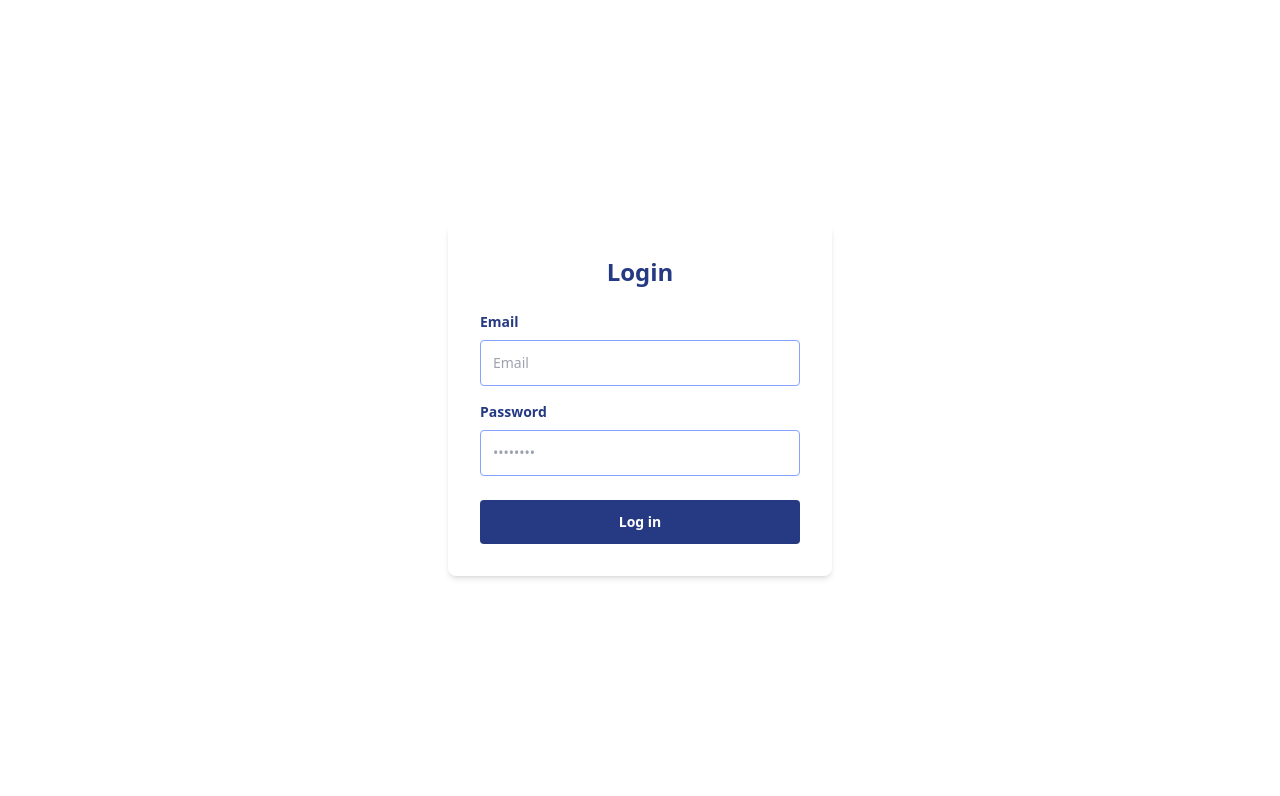
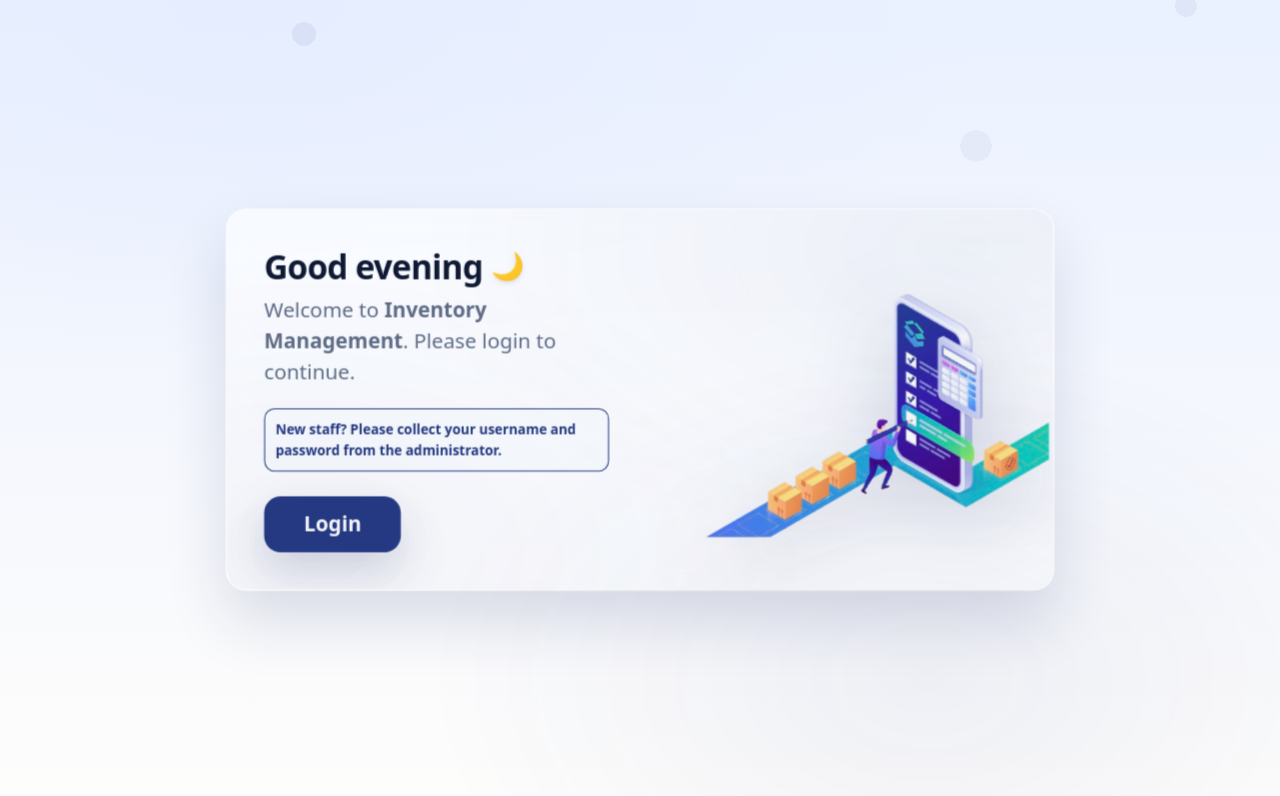
Before and after one commit to amirahamoodalbraiki/inventory-management-mvp, a React (Vite) app in the folder frontend/: page / in a window 1280 px wide. Shown: the top 796 px of the page. Built offline with nearby package versions, Linux system fonts and the light colour scheme; no server answers.

Commit message:
now it start with welcome page as deafult, logout bring you back to welcome

```diff
--- a/frontend/src/App.jsx
+++ b/frontend/src/App.jsx
@@ -14,7 +14,7 @@ import WelcomePage from "./pages/WelcomePage.jsx";
 
 function Layout() {
   const location = useLocation();
-  const hideNavbarOn = ["/welcome","/"]; // Login and welcome only
+  const hideNavbarOn = ["/","/login"]; // Login and welcome only
   const showNavbar = !hideNavbarOn.includes(location.pathname);
 
   return (
@@ -22,8 +22,8 @@ function Layout() {
       {showNavbar && <Navbar />}
       <main className={showNavbar ? "pt-14 min-h-screen bg-white" : "min-h-screen bg-white"}>
         <Routes>
-        <Route path="/welcome" element={<WelcomePage />} />
-          <Route path="/" element={<LoginPage />} />
+        <Route path="/" element={<WelcomePage />} />
+          <Route path="/login" element={<LoginPage />} />
           <Route path="/inventory" element={<InventoryList />} />
           <Route path="/products/new" element={<AddProduct />} />
           <Route path="/products/:id/edit" element={<AddProduct />} />
@@ -33,8 +33,6 @@ function Layout() {
           <Route path="/dashboard" element={<Dashboard />} />
           <Route path="/users/new" element={<AddUser />} />
           <Route path="/users/:id/edit" element={<AddUser />} />
-
-
         </Routes>
       </main>
     </div>
--- a/frontend/src/pages/WelcomePage.jsx
+++ b/frontend/src/pages/WelcomePage.jsx
@@ -33,7 +33,7 @@ export default function Welcome() {
                 from the administrator.
                 </p>
               <div className="wh-cta-row">
-                <button className="wh-btn wh-btn--xl" onClick={() => navigate("/")}>
+                <button className="wh-btn wh-btn--xl" onClick={() => navigate("/login")}>
                   Login
                 </button>
               </div>
```
